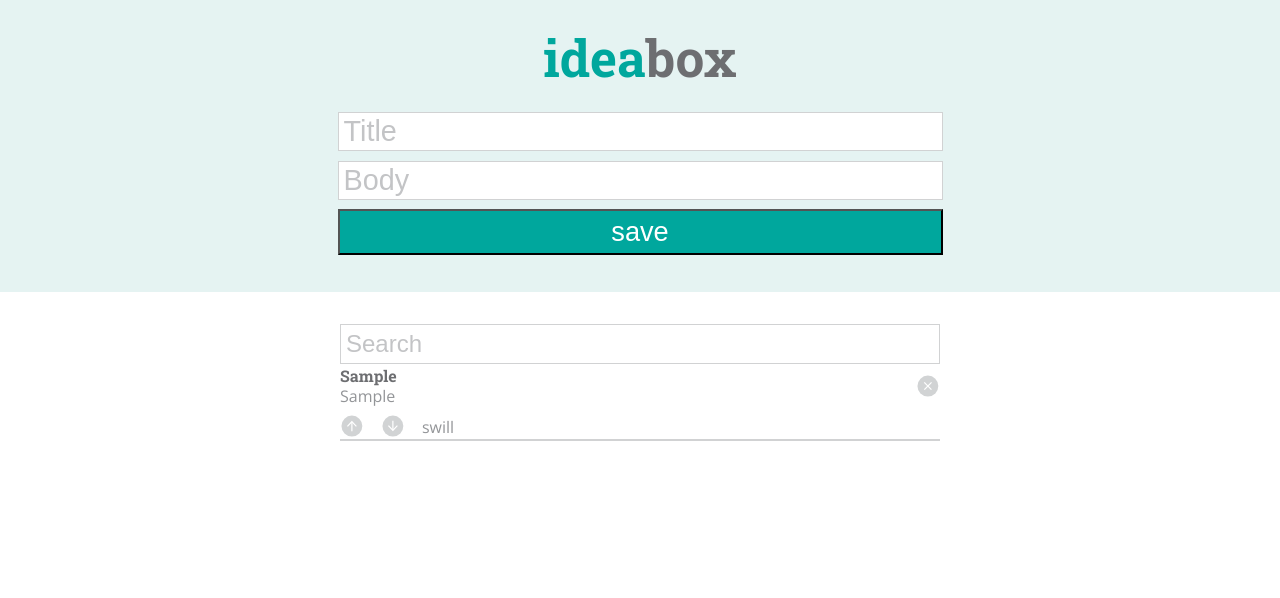
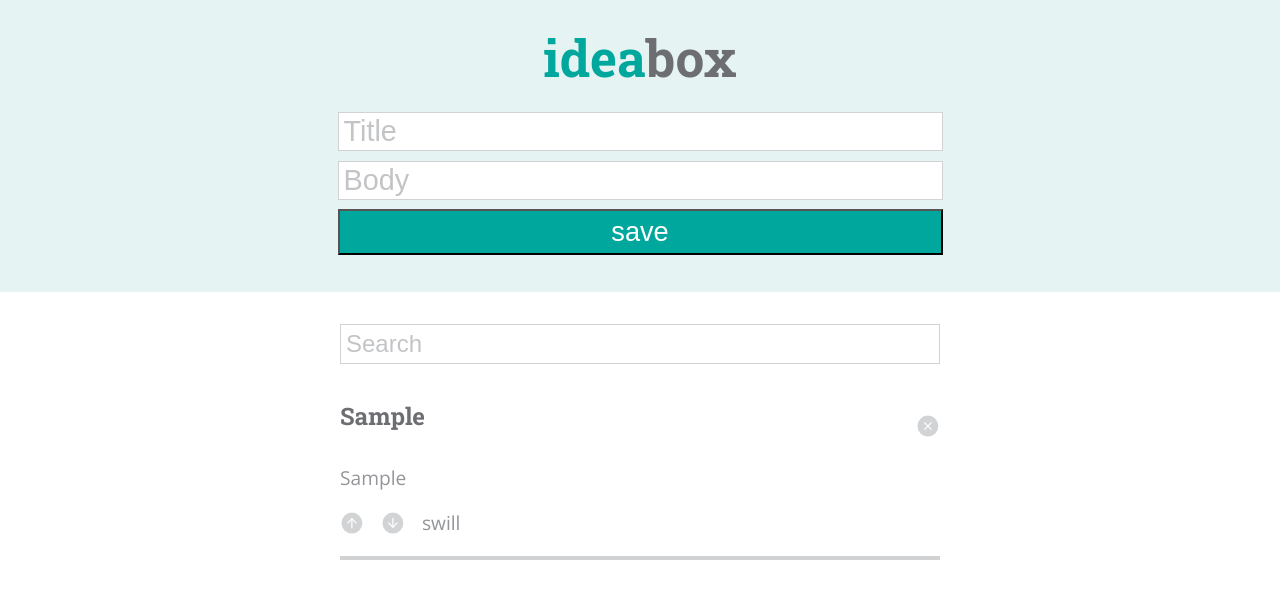
Before and after one commit to imsteaky/ideabox, a plain HTML site: page index.html in a window 1280 px wide. Both pictures are taken after typing "Sample", "Sample" into the empty fields and a click on the button "save". Drawn offline with nearby package versions, Linux system fonts and the light colour scheme.

Commit message:
Fix styles card styles

```diff
--- a/script.js
+++ b/script.js
@@ -3,10 +3,11 @@ var bodyInput = document.querySelector('.idea-body');
 var saveButton = document.querySelector('.save-button');
 var ideaForm = document.querySelector('.idea-form');
 var ideaBox = document.querySelector('.idea-container');
-
+var upVoteButton = document.querySelector('.upvote-idea-button')
 // titleInput.addEventListener('keyup', enableSaveButton);
 // bodyInput.addEventListener('keyup', enableSaveButton);
 ideaForm.addEventListener('submit', createIdea);
+
 window.onload = retrieveIdea();
 
 // function enableSaveButton() {
--- a/style.css
+++ b/style.css
@@ -111,20 +111,27 @@ ul {
   list-style: none;
   max-width: 600px;
   padding-left: 0;
-  padding-top: 0;
+  padding-top: 20px;
   text-align: left;
   width: 100%;
 }
 
+li{
+  border-bottom: 1px solid #d1d2d3;
+}
+
 ul h2 {
+  font-size: 1.5rem;
   color: #6d6e71;
   font-family: "Roboto Slab", serif;
-  margin-bottom: 0;
+  margin: 20px 0;
 }
 
 ul p {
+  font-size: 1.2rem;
   display: inline-block;
   color: #939598;
+  margin: 20px 0;
 }
 
 .bottom-wrapper {
```
